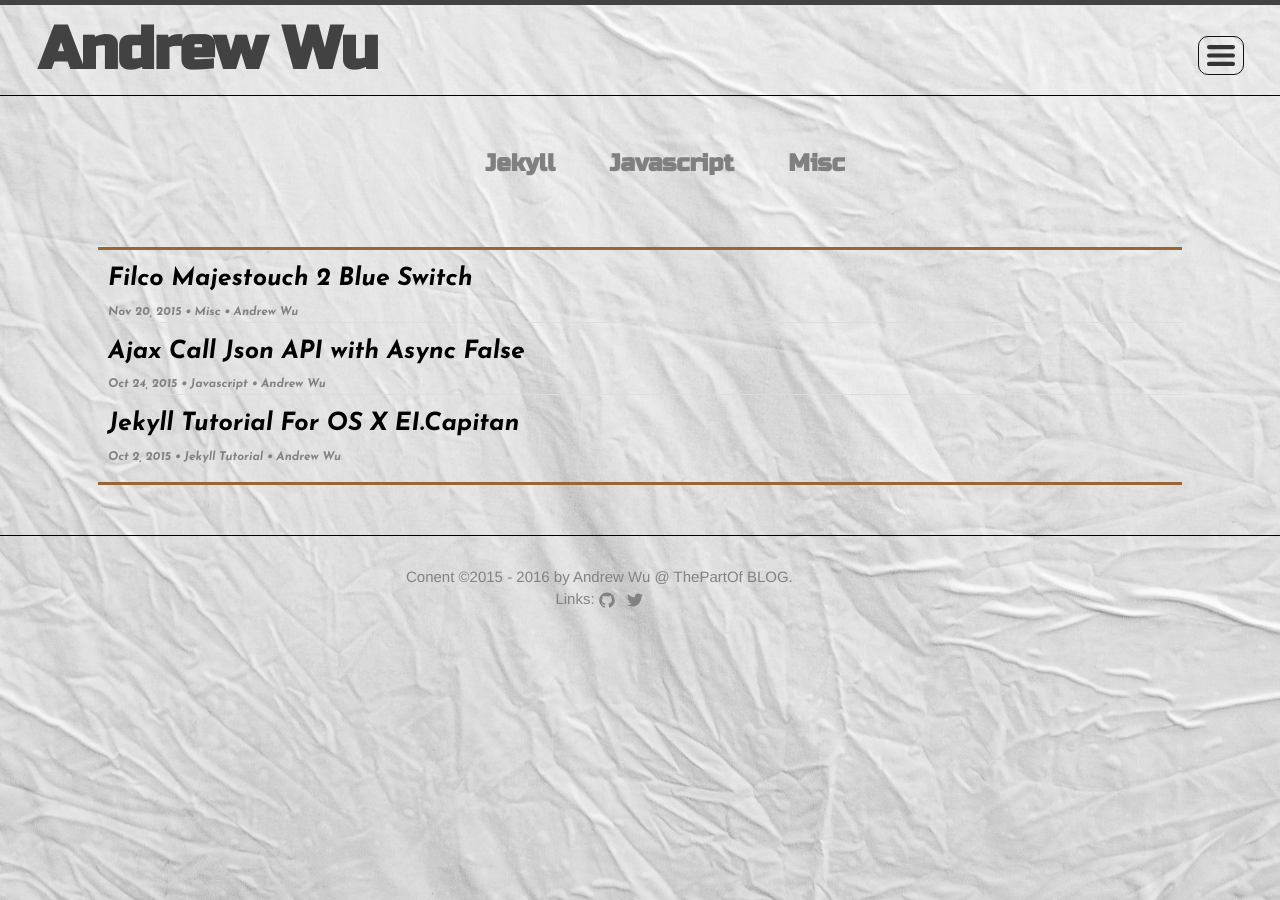
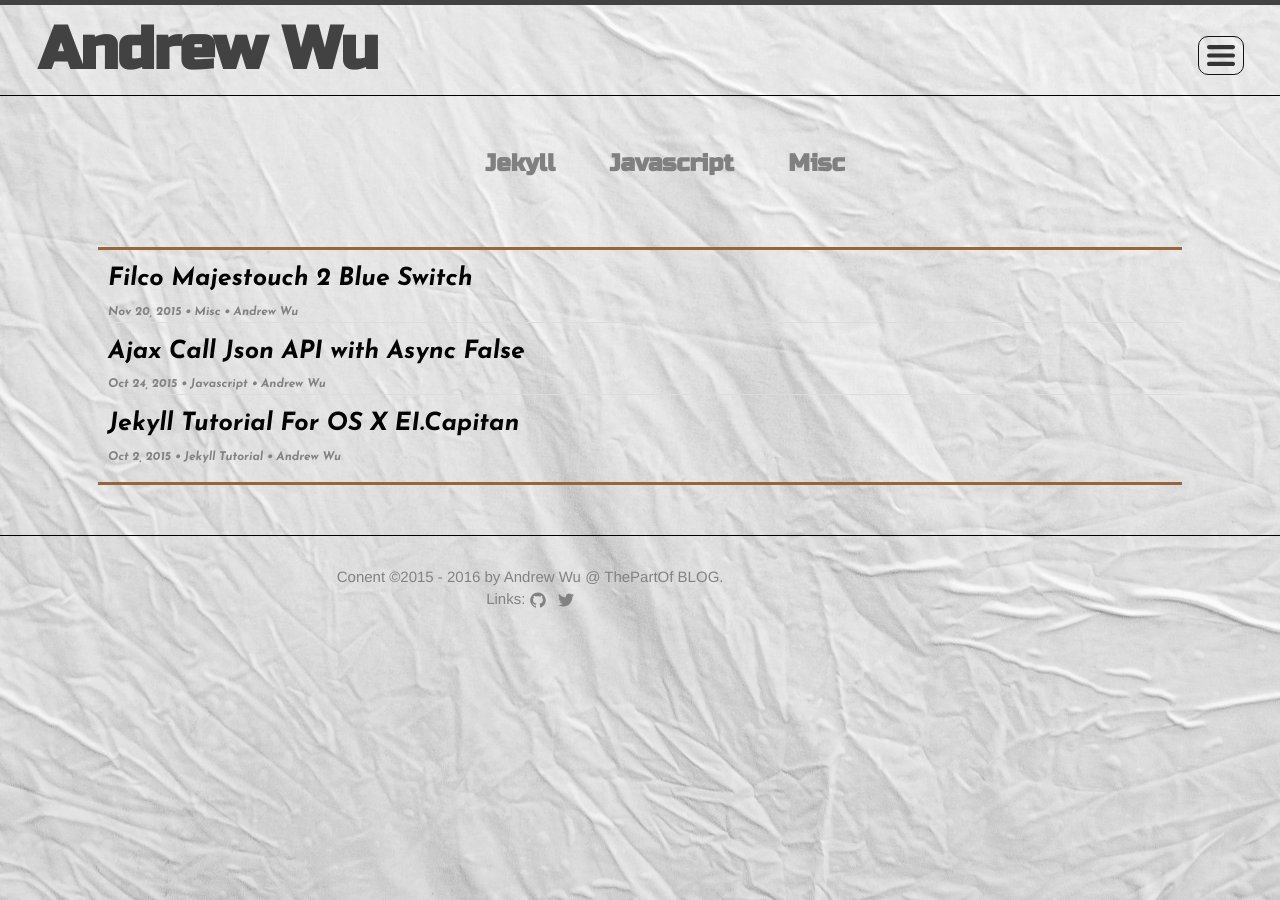
Before and after one commit to thepartof/thepartof.github.io, a Jekyll site: the page built from index.html, in a window 1280 px wide. Built offline with Jekyll 4.4.1, drawn with Linux system fonts in a browser that asks for light colours.

Commit message:
Update footer.html

```diff
--- a/_includes/footer.html
+++ b/_includes/footer.html
@@ -3,7 +3,7 @@
   <div class="footer-wrapper">
 
 
-    <div class="footer-col-wrapper" style="padding-left: 30%;text-align: center;width:60%;">
+    <div class="footer-col-wrapper">
 
         {{ site.description }}
       <br>
```
